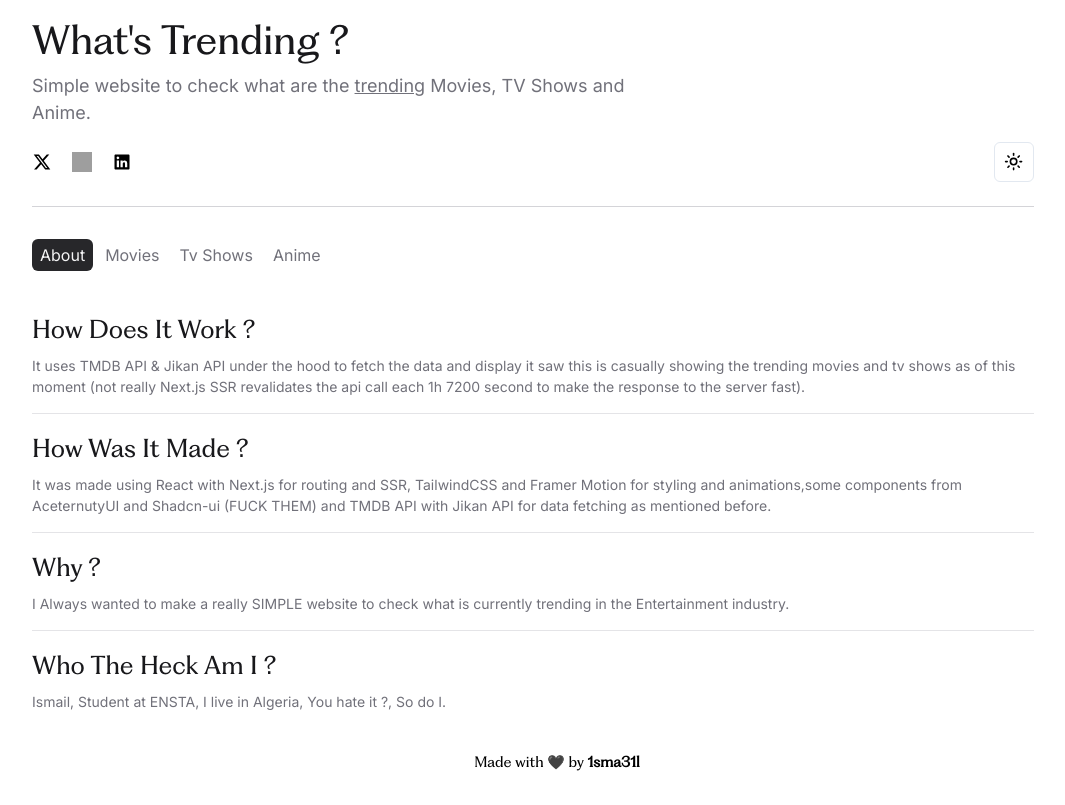
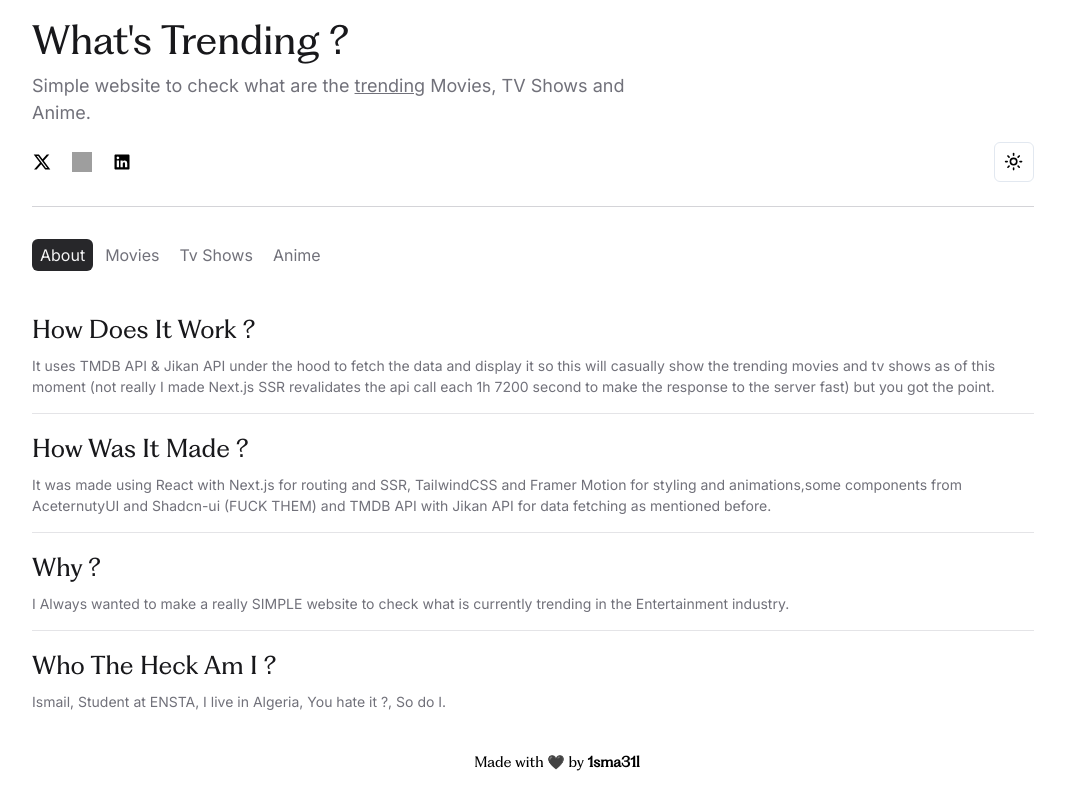
Before and after one commit to 1sma31L/whats-trending, a Next.js app: page / in a window 1280 px wide. Shown: the whole page, without its empty margins (107-1172 px from the left). Built offline with nearby package versions, Linux system fonts and the light colour scheme; grey boxes are pictures that could not be loaded.

Commit message:
chore: Update page to use smaller font sizes and fix text alignment

```diff
--- a/src/app/page.tsx
+++ b/src/app/page.tsx
@@ -11,10 +11,10 @@ export default function Home() {
 						</h2>
 						<p className="text-zinc-500 dark:text-zinc-400 text-[10px] md:text-[14px]">
 							It uses TMDB API & Jikan API under the hood to fetch the data and
-							display it saw this is casually showing the trending movies and tv
-							shows as of this moment (not really Next.js SSR revalidates the
-							api call each 1h 7200 second to make the response to the server
-							fast).
+							display it so this will casually show the trending movies and tv
+							shows as of this moment (not really I made Next.js SSR revalidates
+							the api call each 1h 7200 second to make the response to the
+							server fast) but you got the point.
 						</p>
 						<div className="absolute"></div>
 					</div>
```
